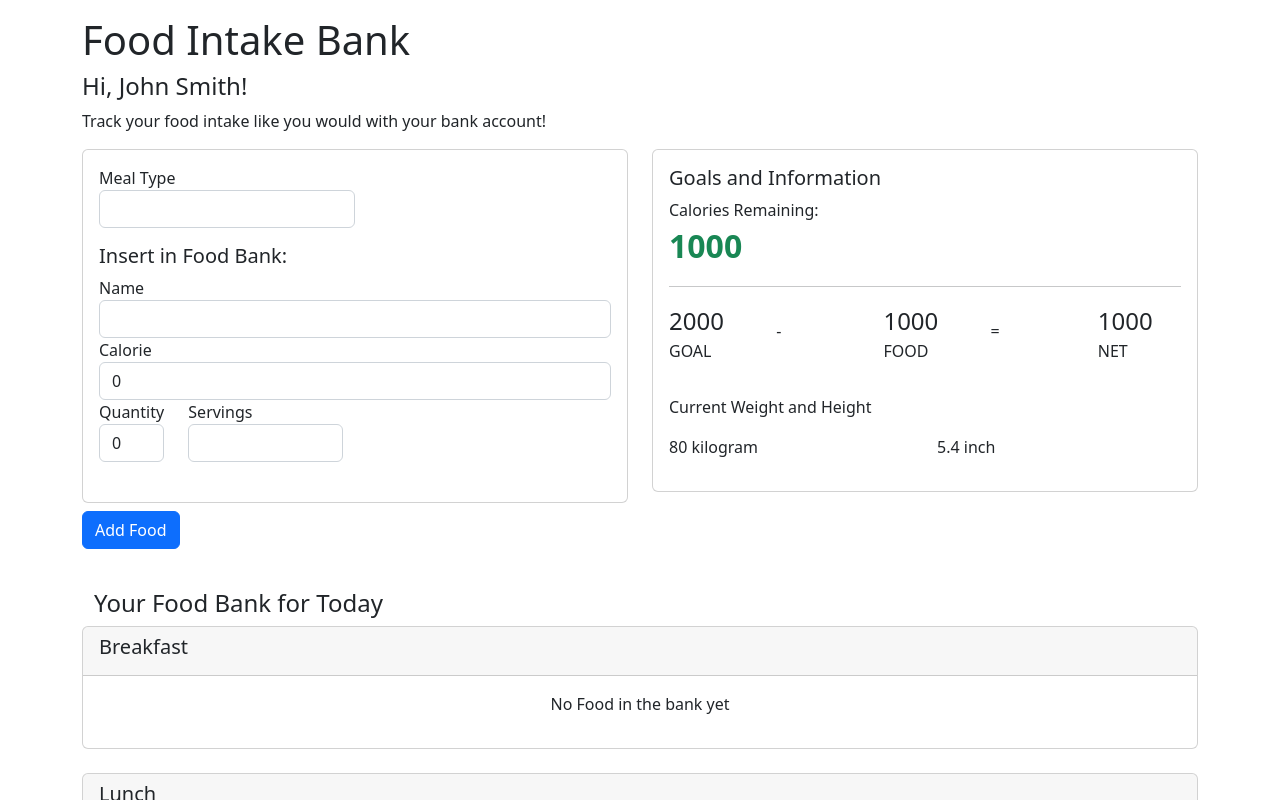
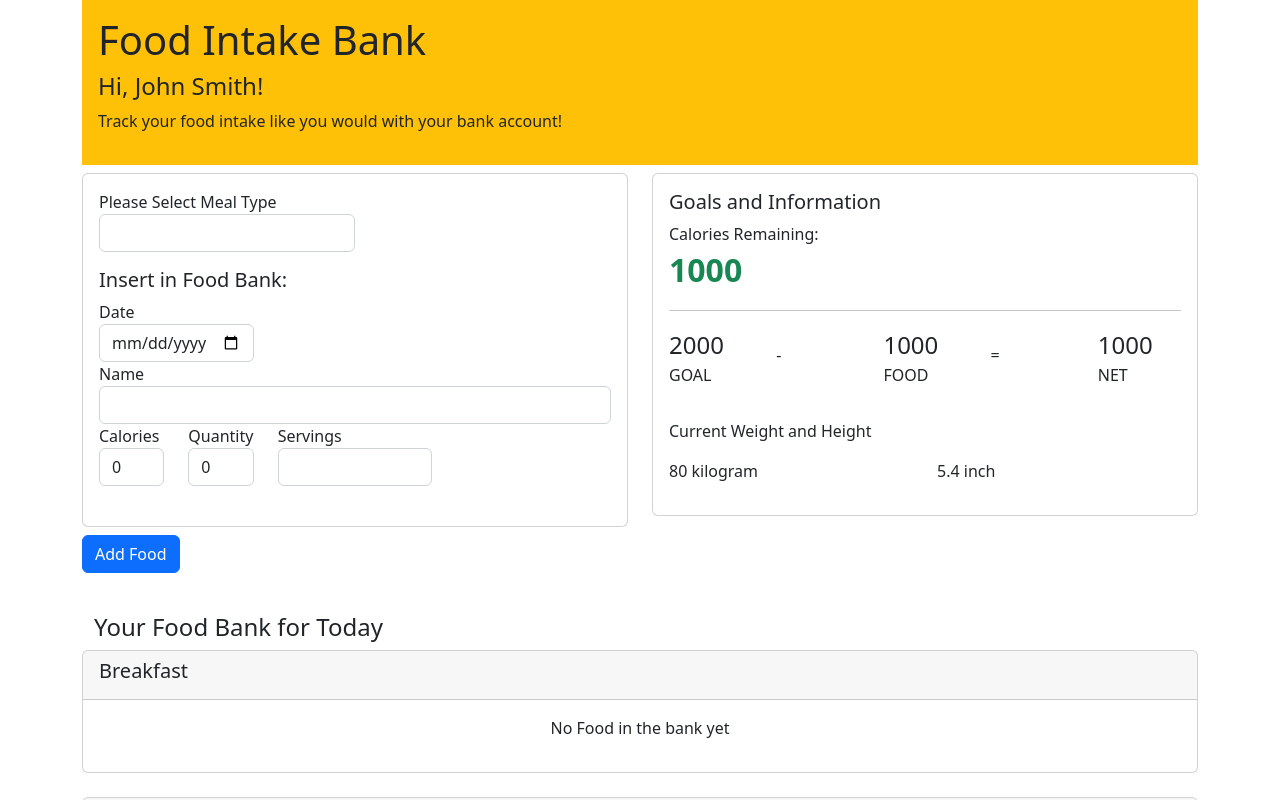
Before and after one commit to Daryljames/Food-Intake-Bank, an Angular app: page / in a window 1280 px wide. Shown: the top 800 px of the page. Built offline with nearby package versions, Linux system fonts and the light colour scheme.

Commit message:
Added clear after submit and delete per item

```diff
--- a/src/app/app.component.ts
+++ b/src/app/app.component.ts
@@ -10,6 +10,8 @@ import { User } from './models/user';
 })
 export class AppComponent {
   title: string = 'My Food Intake Bank';
+
+  foodItem: FoodItem[] = [];
 
   foodLists: FoodList[] = [
     {
--- a/src/app/components/header/header.component.html
+++ b/src/app/components/header/header.component.html
@@ -1,4 +1,4 @@
-<div class="pt-3">
+<div class="p-3 mb-2 bg-warning text-dark">
   <h1>{{ appName }}</h1>
   <h4>Hi, John Smith!</h4>
   <p>{{ description }}</p>
--- a/src/app/food/food-bank/food-bank.component.html
+++ b/src/app/food/food-bank/food-bank.component.html
@@ -16,25 +16,34 @@
           <div class="col"><strong>Quantity</strong></div>
           <div class="col"><strong>Measure</strong></div>
           <div class="col"><strong>Added On</strong></div>
+          <div class="col"><strong>Remove</strong></div>
         </div>
         <div
           class="row align-items-start"
           *ngFor="let food of foodList.foodItems"
         >
           <div class="col">
-            <p>{{ food.foodName }}</p>
+            <p class="fs-5">{{ food.foodName }}</p>
           </div>
           <div class="col">
-            <p>{{ food.calorie }}</p>
+            <p class="fs-5">{{ food.calorie }}</p>
           </div>
           <div class="col">
-            <p>{{ food.quantity }}</p>
+            <p class="fs-5">{{ food.quantity }}</p>
           </div>
           <div class="col">
-            <p>{{ food.measure }}</p>
+            <p class="fs-5">{{ food.measure }}</p>
           </div>
           <div class="col">
-            <p>{{ food.createdOn }}</p>
+            <p class="fs-5">{{ food.createdOn }}</p>
+          </div>
+          <div class="col">
+            <button
+              class="btn btn-danger btn-sm"
+              (click)="deleteFoodItem(food)"
+            >
+              x
+            </button>
           </div>
         </div>
       </div>
--- a/src/app/food/food-bank/food-bank.component.ts
+++ b/src/app/food/food-bank/food-bank.component.ts
@@ -1,4 +1,5 @@
 import { Component, Input } from '@angular/core';
+import { FoodItem } from 'src/app/models/food-item';
 import { FoodList } from 'src/app/models/food-list';
 
 @Component({
@@ -10,4 +11,13 @@ export class FoodBankComponent {
   myFoodBank: string = 'My Food Bank';
 
   @Input() foodList: FoodList;
+
+  deleteFoodItem = (id: FoodItem) => {
+    console.log(id);
+    console.log(this.foodList.foodItems);
+
+    let index = this.foodList.foodItems.findIndex((el) => el == id);
+
+    this.foodList.foodItems.splice(index, 1);
+  };
 }
--- a/src/app/food/food-form/food-form.component.html
+++ b/src/app/food/food-form/food-form.component.html
@@ -1,9 +1,8 @@
 <div class="card">
   <div class="card-body">
     <div class="form-group col-6">
-      <label>Meal Type</label>
+      <label>Please Select Meal Type</label>
       <select name="" id="" class="form-control" [(ngModel)]="foodItem.meal">
-        <option selected disabled>Click here to select</option>
         <option value="Breakfast">Breakast</option>
         <option value="Lunch">Lunch</option>
         <option value="Dinner">Dinner</option>
@@ -15,16 +14,32 @@
 
     <div class="form-group mb-4">
       <h5>Insert in Food Bank:</h5>
+      <div class="row">
+        <div class="col-4">
+          <label>Date</label>
+          <input
+            type="date"
+            class="form-control"
+            [(ngModel)]="foodItem.createdOn"
+          />
+        </div>
+      </div>
+
       <label>Name</label>
       <input type="text" class="form-control" [(ngModel)]="foodItem.foodName" />
-      <label>Calorie</label>
-      <input
-        type="number"
-        class="form-control"
-        min="0"
-        [(ngModel)]="foodItem.calorie"
-      />
+
+      <div class="row"></div>
+
       <div class="row">
+        <div class="col-2">
+          <label>Calories</label>
+          <input
+            type="number"
+            class="form-control"
+            min="0"
+            [(ngModel)]="foodItem.calorie"
+          />
+        </div>
         <div class="col-2">
           <label>Quantity</label>
           <input
@@ -61,6 +76,6 @@
   </div>
 </div>
 
-<button class="btn btn-primary mt-2 mb-4" (click)="btnClicked()">
+<button type="submit" class="btn btn-primary mt-2 mb-4" (click)="btnClicked()">
   Add Food
 </button>
--- a/src/app/food/food-form/food-form.component.ts
+++ b/src/app/food/food-form/food-form.component.ts
@@ -1,6 +1,5 @@
 import { Component, Input, Output, EventEmitter } from '@angular/core';
 import { FoodItem } from 'src/app/models/food-item';
-import { FoodList } from 'src/app/models/food-list';
 
 @Component({
   selector: 'app-food-form',
@@ -18,17 +17,19 @@ export class FoodFormComponent {
 
   @Output() formEvent: EventEmitter<FoodItem> = new EventEmitter<FoodItem>();
 
-  // @Output() formEventFoodItem: EventEmitter<FoodItem> =
-  //   new EventEmitter<FoodItem>();
-
   btnClicked = () => {
     console.log('Button was clicked');
 
     // copying the actual object into o
     let o = { ...this.foodItem };
 
-    // console.log(`foodList: ${this.foodList}`);
+    this.formEvent.emit(o);
 
-    this.formEvent.emit(o);
+    this.foodItem.foodName = '';
+    this.foodItem.calorie = 0;
+    this.foodItem.quantity = 0;
+    this.foodItem.measure = '';
+    this.foodItem.meal = '';
+    this.foodItem.createdOn = '';
   };
 }
```
